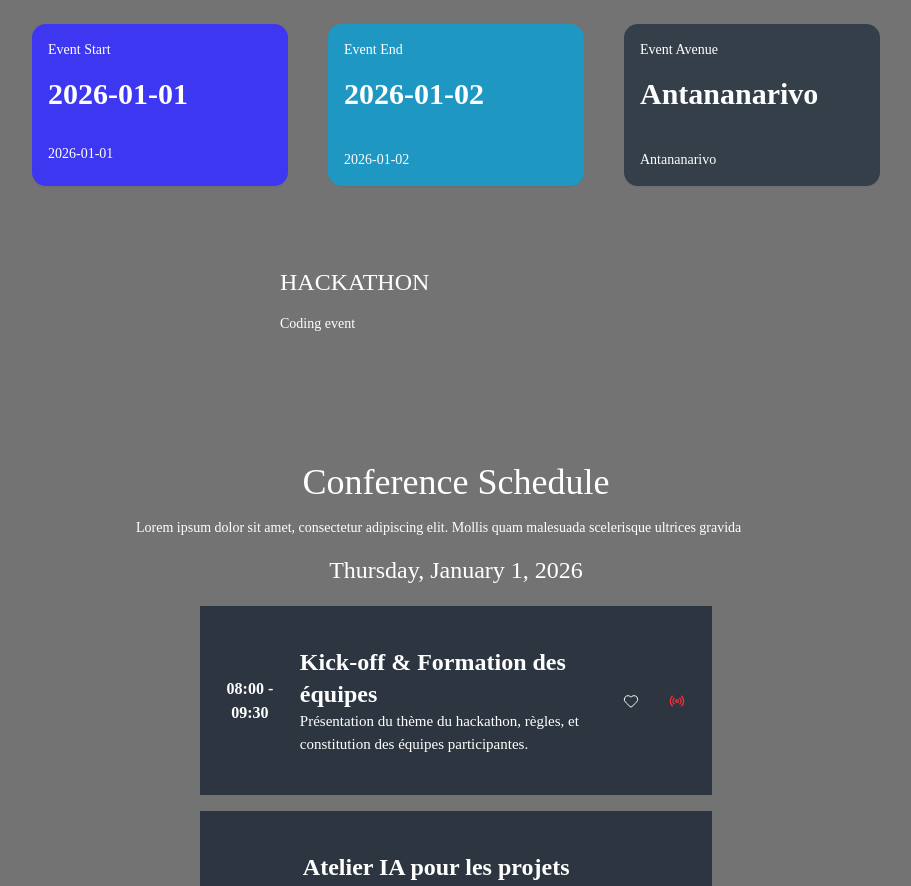
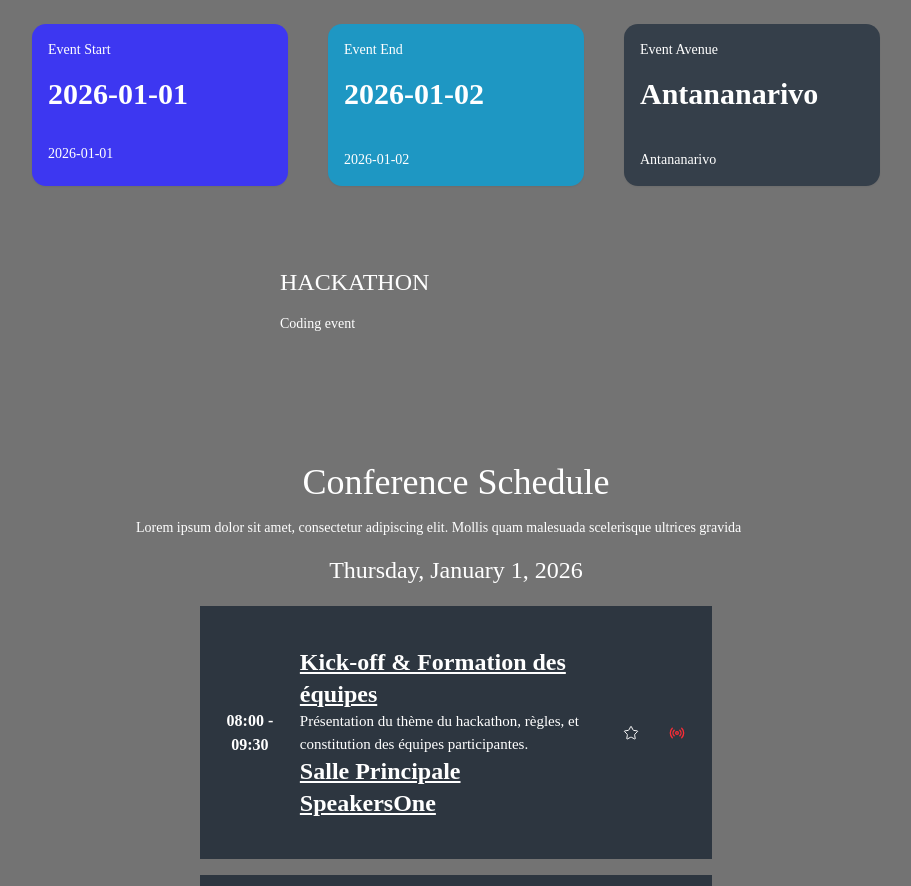
Before and after one commit to gama-hei/eventsync-core-platform, a Next.js app in the folder client/: page /sessions in a window 1280 px wide. Shown: the top 886 px of the page, without its empty margins (184-1095 px from the left). Built offline with nearby package versions, Linux system fonts and the light colour scheme.

Commit message:
change(ui): delete inscritpion form

```diff
--- a/client/src/components/ui/sessionCard.tsx
+++ b/client/src/components/ui/sessionCard.tsx
@@ -2,12 +2,13 @@
 import { useState, useEffect } from "react";
 import { Button } from "./button";
 import { Session } from "@/types/types";
+import { Link } from "lucide-react";
 import {
   CardDescription,
   CardHeader,
   CardTitle,
 } from "@/components/ui/card";
-import { ArrowLeft, ArrowRight, Heart, Radio } from "lucide-react";
+import { ArrowLeft, ArrowRight, Heart, Radio, Star } from "lucide-react";
 
 interface Props {
   sessions: Session[];
@@ -86,12 +87,21 @@ export function SessionCards({ sessions = [] }: Props) {
                   {startTime.slice(11, 16)} - {endTime.slice(11, 16)}
                 </h1>
                 <div className="grid grid-col-2 w-96">
-                  <CardTitle className="text-sm font-bold lg:text-2xl">{title}</CardTitle>
+                  <CardTitle className="text-sm font-bold lg:text-2xl">
+                    <a href="/sessionsDetails" className="underline">{title} </a>
+                   </CardTitle>
                   <CardDescription className="text-[10px] lg:text-[15px]">{description}</CardDescription>
+                   <CardTitle className="text-sm font-bold lg:text-2xl">
+                    <a href="/sessionsDetails" className="underline">{roomName} </a>
+                   </CardTitle>
+                    <CardTitle className="text-sm font-bold lg:text-2xl">
+                    <a href="/sessionsDetails" className="underline"> SpeakersOne </a>
+                   </CardTitle>
                 </div>
                 <div className="flex items-center gap-2">
                   <Button type="button" className="bg-transparent cursor-pointer">
-                    <Heart size={24} strokeWidth={1.5} />
+
+                    <Star size={24} strokeWidth={1.5}/>
                   </Button>
                   <Button type="button" className="bg-transparent">
                     {isLive && <Radio className="text-red-500" />}
```
